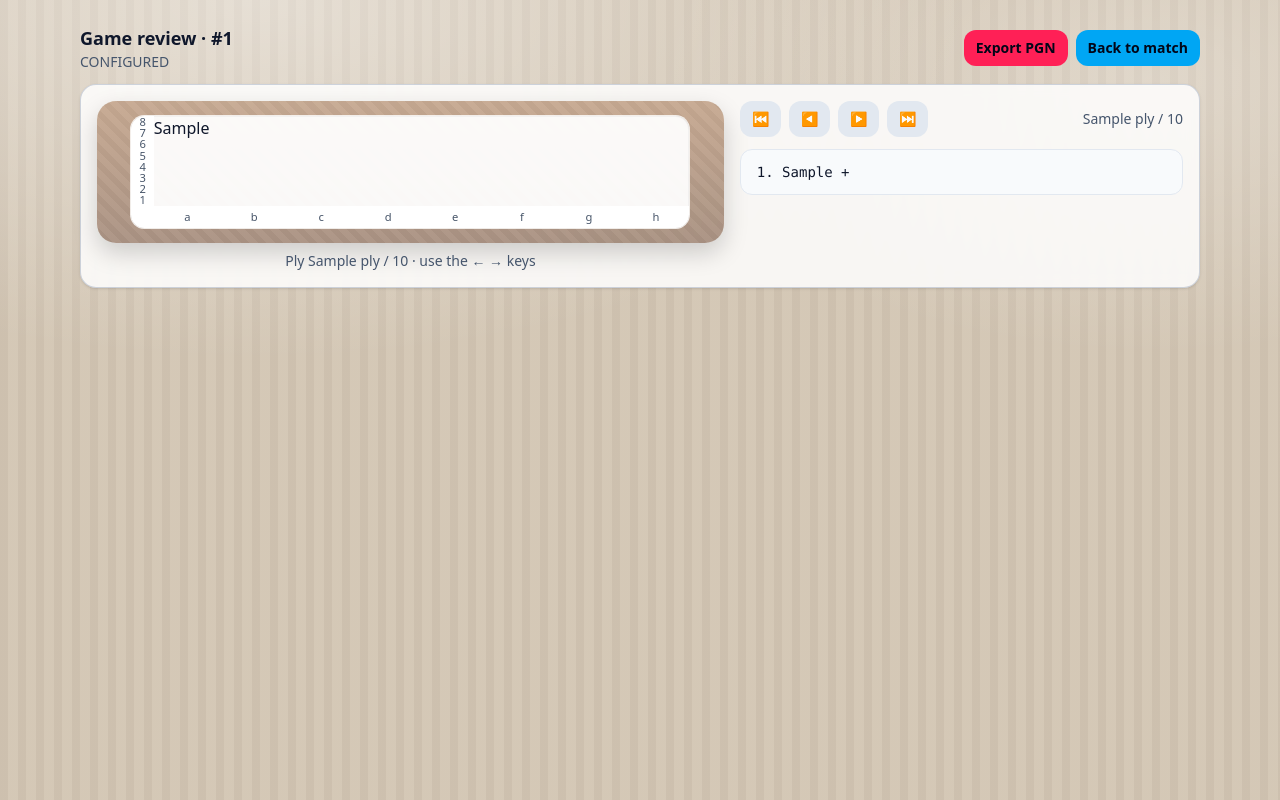
After one commit to Niru2169/chess-app, a Django app: template autoChess/arena/templates/arena/review.html in a window 1280 px wide. The commit adds this page. Run offline with Django 5.2, Linux system fonts and the light colour scheme; tables that the repository leaves empty hold one stand-in row (values such as "Sample post"); the template is opened without the code that fills it: values that come from a table or form of the project are taken from there, most other values are stand-ins (such as "Sample title", 1, 10 or a date in 2020).

Commit message:
Add step-through PGN review viewer (Part 1)
- GET /games/<id>/review/: board rebuilt from stored UCI moves at any ply,
  with start/prev/next/end controls, a clickable move list and keyboard
  shortcuts (arrows / Home / End). HTMX swaps the board fragment.
- 'Review' button on the match page next to Moves/Export PGN.
- Tests: page render, ply clamping, HTMX fragment response (33 total).

```diff
--- /dev/null
+++ b/autoChess/arena/templates/arena/fragments/review_board.html
@@ -0,0 +1,61 @@
+{% comment %}
+Step-through review: the board at the selected ply, plus navigation controls and a
+clickable move list. Swapped into ``#review-area`` by HTMX (see review.html).
+{% endcomment %}
+<div data-ply="{{ ply }}" data-total="{{ total }}" class="grid grid-cols-1 lg:grid-cols-12 gap-4">
+
+  <div class="lg:col-span-7">
+    <div class="board-wrap">
+      <div class="board-frame">
+        {# Left rank coordinates (8->1) #}
+        {% for r in "87654321"|make_list %}
+          <div class="coord" style="grid-column: 1; grid-row: {{ forloop.counter }};">{{ r }}</div>
+        {% endfor %}
+
+        {# The board (8x8 area) in SVG, rendered for the selected ply #}
+        <div class="board-svg" style="grid-column: 2 / span 8; grid-row: 1 / span 8;">
+          {{ board_svg|safe }}
+        </div>
+
+        {# Bottom file coordinates (a->h) #}
+        <div class="coord" style="grid-column: 1; grid-row: 9;"></div>
+        {% for f in "abcdefgh"|make_list %}
+          <div class="coord" style="grid-row: 9; grid-column: {{ forloop.counter|add:1 }};">{{ f }}</div>
+        {% endfor %}
+      </div>
+    </div>
+    <div class="text-center text-sm text-slate-600 mt-2">
+      Ply {{ ply }} / {{ total }}{% if ply == 0 %} (start position){% endif %} · use the ← → keys
+    </div>
+  </div>
+
+  <div class="lg:col-span-5">
+    <div class="flex items-center gap-2 mb-3">
+      <button class="rounded-xl bg-slate-200 hover:bg-slate-300 text-slate-900 font-semibold px-3 py-2 text-sm"
+              title="Start" hx-get="{% url 'arena:review' game_id=game.id %}?ply=0"
+              hx-target="#review-area" hx-swap="innerHTML">⏮</button>
+      <button class="rounded-xl bg-slate-200 hover:bg-slate-300 text-slate-900 font-semibold px-3 py-2 text-sm"
+              title="Previous" hx-get="{% url 'arena:review' game_id=game.id %}?ply={{ ply|add:'-1' }}"
+              hx-target="#review-area" hx-swap="innerHTML">◀</button>
+      <button class="rounded-xl bg-slate-200 hover:bg-slate-300 text-slate-900 font-semibold px-3 py-2 text-sm"
+              title="Next" hx-get="{% url 'arena:review' game_id=game.id %}?ply={{ ply|add:'1' }}"
+              hx-target="#review-area" hx-swap="innerHTML">▶</button>
+      <button class="rounded-xl bg-slate-200 hover:bg-slate-300 text-slate-900 font-semibold px-3 py-2 text-sm"
+              title="End" hx-get="{% url 'arena:review' game_id=game.id %}?ply={{ total }}"
+              hx-target="#review-area" hx-swap="innerHTML">⏭</button>
+      <span class="text-sm text-slate-600 ml-auto">{{ ply }} / {{ total }}</span>
+    </div>
+
+    <div class="rounded-xl bg-slate-50 border border-slate-200 p-2 max-h-[65vh] overflow-auto">
+      {% for m in moves %}
+        <button class="w-full text-left font-mono text-sm px-2 py-1 rounded {% if forloop.counter == ply %}bg-indigo-100 font-semibold{% else %}hover:bg-slate-100{% endif %}"
+                hx-get="{% url 'arena:review' game_id=game.id %}?ply={{ forloop.counter }}"
+                hx-target="#review-area" hx-swap="innerHTML">
+          {{ m.ply_index }}. {{ m.san|default:m.uci }}{% if m.is_check %} +{% endif %}
+        </button>
+      {% empty %}
+        <div class="text-slate-600 text-sm p-2">No moves yet.</div>
+      {% endfor %}
+    </div>
+  </div>
+</div>
--- a/autoChess/arena/templates/arena/game.html
+++ b/autoChess/arena/templates/arena/game.html
@@ -46,6 +46,11 @@
                   hx-on::after-request="document.getElementById('moves-modal').classList.remove('hidden')">
             Moves
           </button>
+
+          <a class="rounded-xl bg-violet-500 hover:bg-violet-400 text-slate-950 font-semibold px-3 py-2 text-sm"
+             href="{% url 'arena:review' game_id=game.id %}">
+            Review
+          </a>
 
           <a class="rounded-xl bg-rose-500 hover:bg-rose-400 text-slate-950 font-semibold px-3 py-2 text-sm"
              href="{% url 'arena:export_game_pgn' game_id=game.id %}">
--- /dev/null
+++ b/autoChess/arena/templates/arena/review.html
@@ -0,0 +1,47 @@
+{% extends "arena/base.html" %}
+{% block title %}AutoChess – Review {{ game.id }}{% endblock %}
+
+{% block content %}
+
+  <div class="flex items-center justify-between gap-3 mb-3">
+    <div>
+      <div class="text-lg font-semibold">Game review · #{{ game.id }}</div>
+      <div class="text-sm text-slate-600">
+        {{ game.status }}
+        {% if game.status == "FINISHED" %}· <span class="font-semibold">{{ game.result }}</span> ({{ game.termination_reason }}){% endif %}
+      </div>
+    </div>
+    <div class="flex items-center gap-2">
+      <a class="rounded-xl bg-rose-500 hover:bg-rose-400 text-slate-950 font-semibold px-3 py-2 text-sm"
+         href="{% url 'arena:export_game_pgn' game_id=game.id %}">Export PGN</a>
+      <a class="rounded-xl bg-sky-500 hover:bg-sky-400 text-slate-950 font-semibold px-3 py-2 text-sm"
+         href="{% url 'arena:game' game_id=game.id %}">Back to match</a>
+    </div>
+  </div>
+
+  <div id="review-area" class="card p-4 shadow">
+    {% include "arena/fragments/review_board.html" %}
+  </div>
+
+  <script>
+    // Arrow keys / Home / End step through the game (HTMX swap into #review-area).
+    document.addEventListener('keydown', function (event) {
+      var area = document.getElementById('review-area');
+      if (!area || event.ctrlKey || event.metaKey || event.altKey) return;
+      var root = area.querySelector('[data-ply]');
+      if (!root) return;
+      var ply = parseInt(root.dataset.ply || '0', 10);
+      var total = parseInt(root.dataset.total || '0', 10);
+      var next = null;
+      if (event.key === 'ArrowLeft') next = Math.max(0, ply - 1);
+      else if (event.key === 'ArrowRight') next = Math.min(total, ply + 1);
+      else if (event.key === 'Home') next = 0;
+      else if (event.key === 'End') next = total;
+      if (next === null) return;
+      event.preventDefault();
+      htmx.ajax('GET', '{% url "arena:review" game_id=game.id %}?ply=' + next,
+                { target: '#review-area', swap: 'innerHTML' });
+    });
+  </script>
+
+{% endblock %}
--- a/autoChess/arena/urls.py
+++ b/autoChess/arena/urls.py
@@ -14,6 +14,7 @@ urlpatterns = [
     path("games/<int:game_id>/click-square/", views.click_square_view, name="click_square"),
     path("games/<int:game_id>/moves/", views.moves_view, name="moves"),
     path("games/<int:game_id>/prediction/", views.prediction_view, name="prediction"),
+    path("games/<int:game_id>/review/", views.review_view, name="review"),
     path("games/<int:game_id>/config/", views.update_config, name="update_config"),
     path("games/<int:game_id>/speed/", views.update_speed, name="update_speed"),
     path("games/<int:game_id>/pgn/", views.export_game_pgn, name="export_game_pgn"),
```
Also changed, not shown: autoChess/arena/tests.py (+45 -0 lines), autoChess/arena/views.py (+50 -0 lines), README.md, autoChess/README.md.
